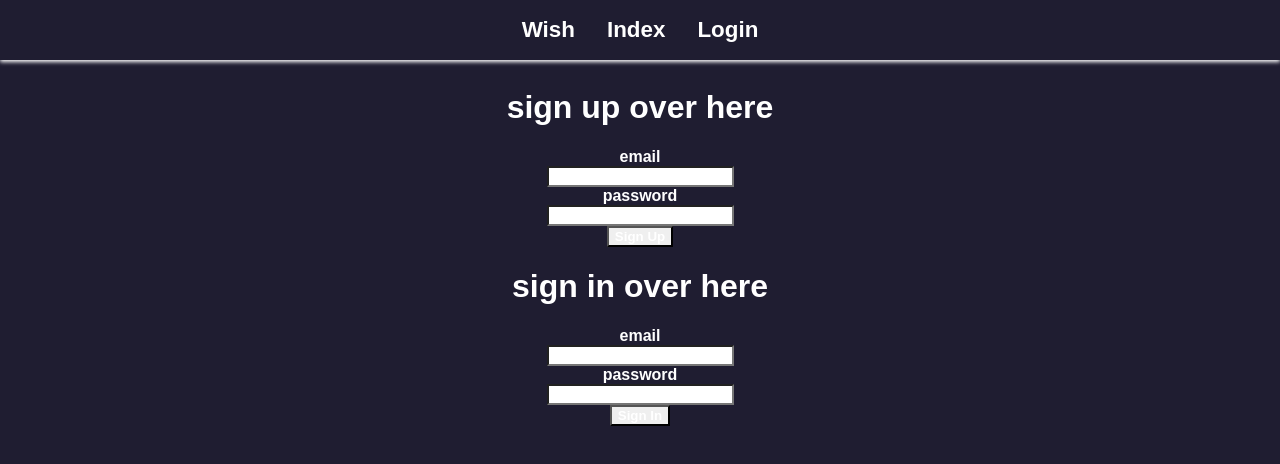
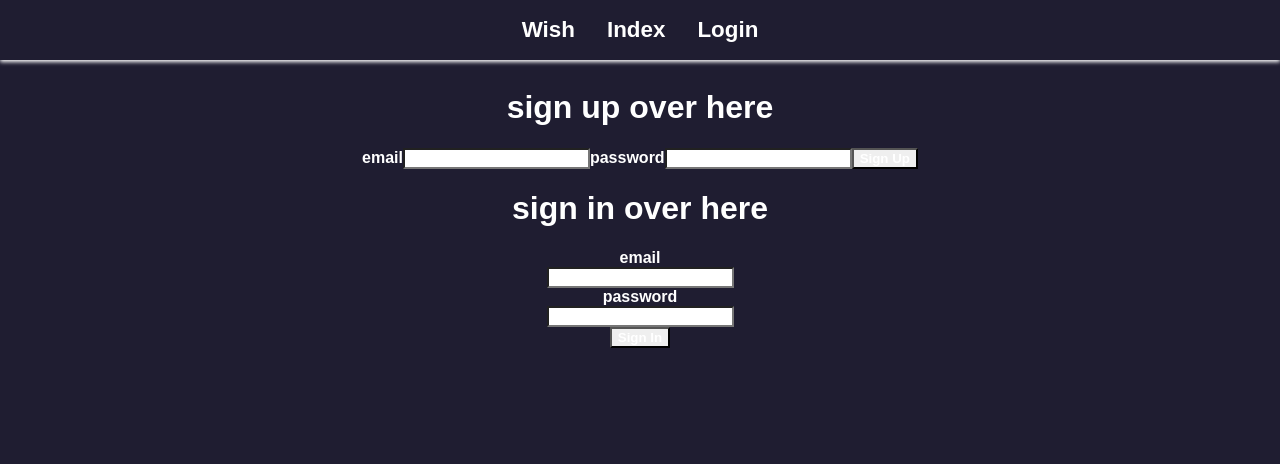
Before and after one commit to staten-island-tech/vue-supabase-project-ondeathrow, a Vue app in the folder vue-project/: page /login in a window 1280 px wide. Shown: the top 464 px of the page. Built offline with nearby package versions, Linux system fonts and the light colour scheme; a web font is replaced by a local one.

Commit message:
Update LogIn.vue

```diff
--- a/vue-project/src/views/LogIn.vue
+++ b/vue-project/src/views/LogIn.vue
@@ -4,13 +4,9 @@
             <h1>sign up over here</h1>
             <form @submit.prevent="register()">
                 <label for="email">email</label>
-                <div class="signupemail">
-                <input type="email" v-model="email" id="email" />
-                </div>
+                <input class type="email" v-model="email" id="email" />
                 <label for="password">password</label>
-                <div class="signuppass">
-                <input type="password" v-model="password" id="password" />
-                </div>
+                <input class type="password" v-model="password" id="password" />
                 <button type="submit">Sign Up</button>
             </form>
         </div>
```
